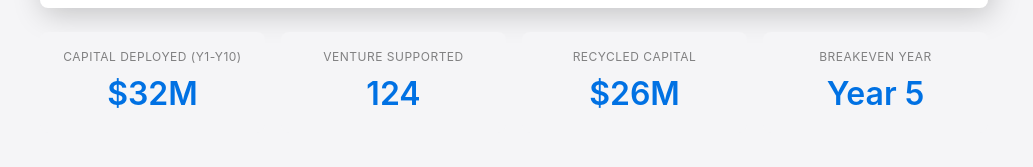
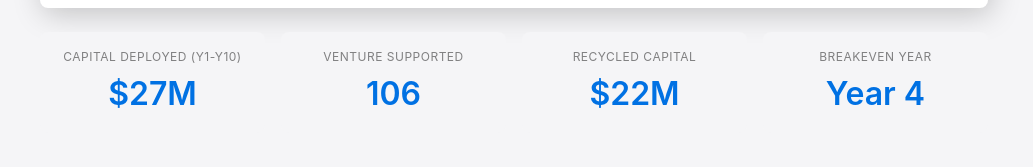
Before and after one commit to candlelight/evergreenFundingPrototype, a plain HTML site: page index.html in a window 1280 px wide. Shown: the part 2108-2275 px from the top of the page, without its empty margins (126-1159 px from the left). Drawn offline with Linux system fonts and the light colour scheme.

Commit message:
Fix AUM compounding and self-sufficiency: track totalInvested portfolio, cap deployment at 15% AUM

```diff
--- a/index.html
+++ b/index.html
@@ -632,47 +632,52 @@
 
             // Year-over-year projection
             let aum = fundSize;
-            let cumulativeDeployed = 0;
+            let totalInvested = 0; // Cumulative capital that's been invested (still working)
             let cumulativeRecycled = 0;
             let cumulativeVentures = 0;
-            let year = 0;
             let breakevenYear = null;
 
             const yearlyData = [];
 
             for (let y = 1; y <= 10; y++) {
-                // Capital deployed this year
-                const deployed = Math.min(annualDeploy, aum * 0.3); // Max 30% of AUM
-                cumulativeDeployed += deployed;
+                // Capital deployed this year (cap at 15% of AUM to preserve capital)
+                const maxDeploy = aum * 0.15;
+                const deployed = Math.min(annualDeploy, maxDeploy);
 
-                // Returns (simplified)
-                const returns = deployed * 0.08; // 8% average return
+                // Track total invested portfolio (deployed capital still working)
+                totalInvested += deployed;
+
+                // Returns (on total portfolio, not just new deployments)
+                const returns = totalInvested * 0.05; // 5% return on total portfolio
                 const defaulted = deployed * defaultRate;
                 const repaid = (deployed - defaulted) * (recyclingRate + (1 - defaultRate) * 0.3);
 
-                // Recycling
+                // Recycling (returns capital to AUM)
                 const recycled = repaid;
                 cumulativeRecycled += recycled;
 
-                // New capital (simplified - assume modest growth)
+                // Remove matured investments from portfolio (those returning this year)
+                totalInvested = totalInvested - deployed + (deployed - defaulted);
+
+                // New capital (simplified - assume modest growth from fundraising)
                 const newCapital = y <= 3 ? fundSize * 0.1 : 0;
 
-                // Update AUM
+                // Update AUM: prior AUM + recycled + returns - defaults + new capital
                 const previousAUM = aum;
-                aum = aum - deployed + recycled + returns + newCapital;
+                aum = aum + recycled + returns - defaulted + newCapital;
 
                 // Ventures supported
                 const ventures = Math.floor(deployed / avgInvestment);
                 cumulativeVentures += ventures;
 
-               // Self-sufficiency (fixed)
-               const returnRate = 0;
-               const managementFeeRate = 0.01;
-               const maturePortfolio = deployed * Math.min(y / 3, 1);
-               const netReturns = maturePortfolio * returnRate * (1 - defaultRate);
-               const managementFee = previousAUM * managementFeeRate;
-               const totalIncome = netReturns + managementFee;
-               const sufficiency = totalIncome / opex;
+                // Self-sufficiency (on cumulative portfolio)
+                const returnRate = 0.05;
+                const managementFeeRate = 0.01;
+                const maturePortfolio = totalInvested * Math.min(y / 5, 1); // Takes 5 years to fully mature
+                const netReturns = maturePortfolio * returnRate * (1 - defaultRate);
+                const managementFee = previousAUM * managementFeeRate;
+                const totalIncome = netReturns + managementFee;
+                const sufficiency = totalIncome / opex;
 
                 // Track breakeven
                 if (breakevenYear === null && sufficiency >= 1.0) {
@@ -691,7 +696,7 @@
 
             return {
                 yearlyData,
-                totalDeployed: cumulativeDeployed,
+                totalDeployed: yearlyData.reduce((sum, d) => sum + d.deployed, 0),
                 venturesSupported: cumulativeVentures,
                 recycledCapital: cumulativeRecycled,
                 breakevenYear: breakevenYear || 'Year 10+',
```
